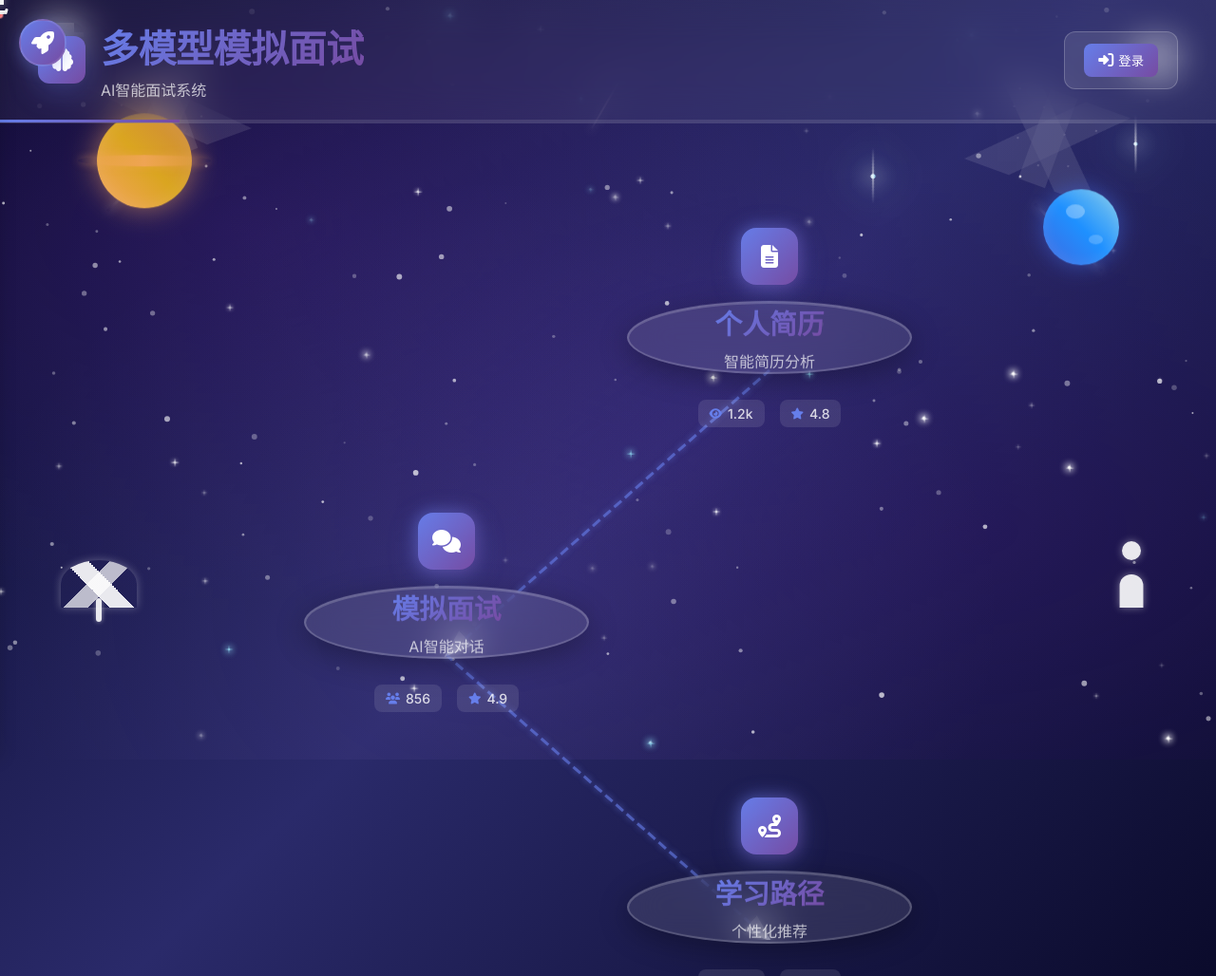
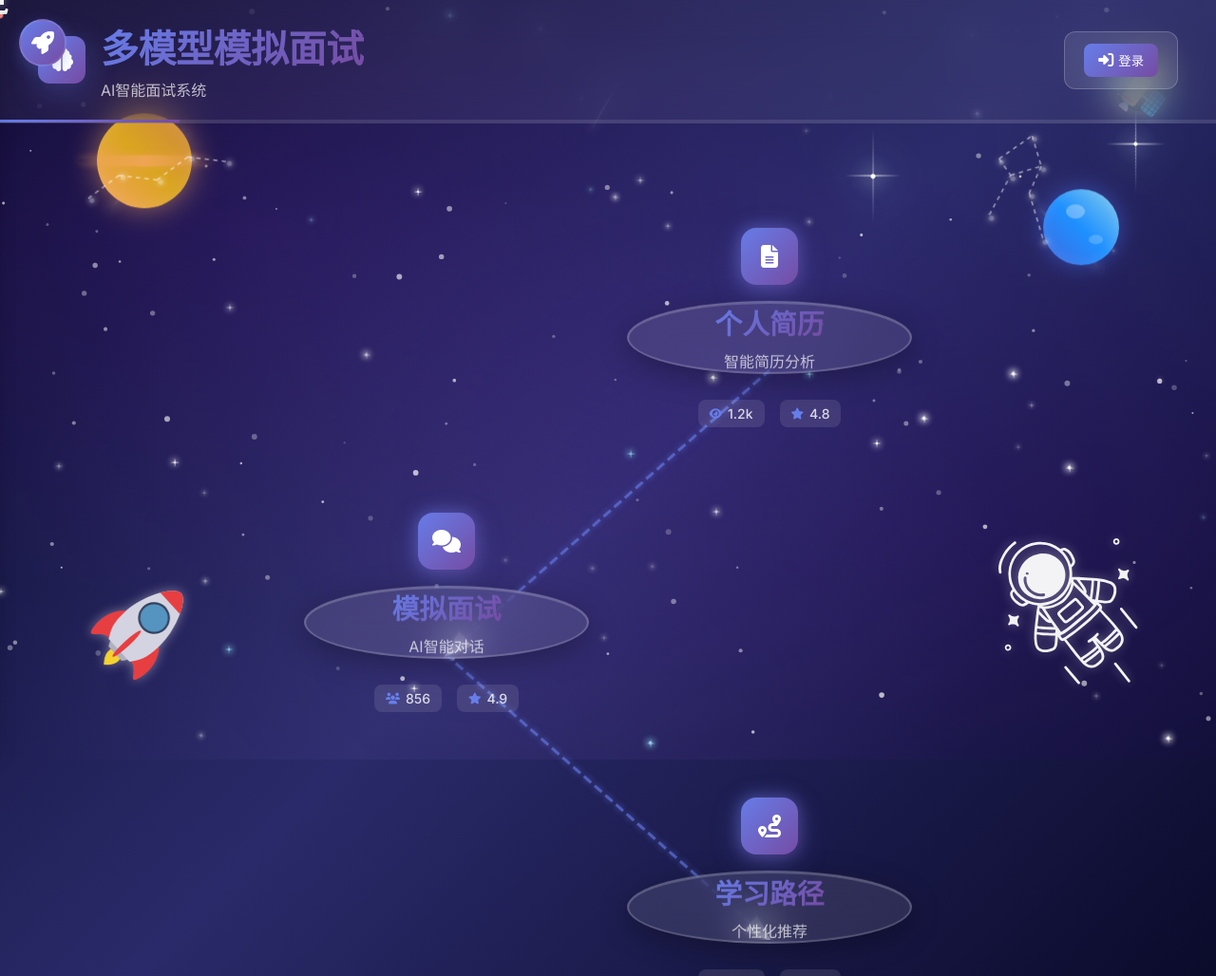
Before and after one commit to Oo-jackson-oO/AI-interview-system, a Flask app: page / in a window 1280 px wide. Shown: the top 1028 px of the page at 95% size. Run offline with Flask 3, Linux system fonts and the light colour scheme.

Commit message:
又改了一点ui

```diff
--- a/static/css/index.css
+++ b/static/css/index.css
@@ -356,125 +356,114 @@ body::before {
 .telescope {
     position: fixed;
     left: 5%;
-    bottom: 20%;
-    width: 80px;
-    height: 50px;
+    bottom: 10%;
+    width: 160px;   /* 放大后尺寸 */
+    height: 100px;
     z-index: 3;
     pointer-events: none;
-}
-
-.telescope::before {
-    content: '';
-    position: absolute;
-    top: 0;
-    left: 0;
-    width: 100%;
-    height: 100%;
-    background:
-        linear-gradient(45deg, transparent 40%, rgba(255, 255, 255, 0.9) 40%, rgba(255, 255, 255, 0.9) 60%, transparent 60%),
-        linear-gradient(-45deg, transparent 40%, rgba(255, 255, 255, 0.7) 40%, rgba(255, 255, 255, 0.7) 60%, transparent 60%);
-    border-radius: 50% 50% 0 0;
-    box-shadow: 0 0 10px rgba(255, 255, 255, 0.3);
-}
-
-.telescope::after {
-    content: '';
-    position: absolute;
-    bottom: -15px;
-    left: 50%;
-    width: 6px;
-    height: 25px;
-    background: rgba(255, 255, 255, 0.9);
-    transform: translateX(-50%);
-    border-radius: 3px;
-    box-shadow: 0 0 5px rgba(255, 255, 255, 0.5);
-}
+
+    background-image: url('/static/火箭02.svg');
+    background-size: contain;
+    background-repeat: no-repeat;
+    background-position: center;
+    opacity: 0.95;
+    filter: drop-shadow(0 0 6px rgba(255, 255, 255, 0.4));
+
+    /* 初始旋转角度设置为顺时针 90° */
+    transform: rotate(90deg);
+    transition: transform 0.3s ease;
+
+    animation: telescopeFloat 4s ease-in-out infinite;
+}
+
+
+
+@keyframes telescopeFloat {
+    0%, 100% {
+        transform: rotate(90deg) translateY(0);
+    }
+    50% {
+        transform: rotate(90deg) translateY(-6px);
+    }
+}
+
+
 
 /* 观星小人 */
 .stargazer {
     position: fixed;
     right: 5%;
-    bottom: 20%;
-    width: 50px;
-    height: 70px;
+    bottom: 4%;
+    width: 180px;
+    height: 240px;
     z-index: 3;
     pointer-events: none;
-}
-
-.stargazer::before {
-    content: '';
-    position: absolute;
-    bottom: 0;
-    left: 50%;
-    width: 25px;
-    height: 35px;
-    background: rgba(255, 255, 255, 0.9);
-    border-radius: 12px 12px 0 0;
-    transform: translateX(-50%);
-    box-shadow: 0 0 8px rgba(255, 255, 255, 0.4);
-}
-
-.stargazer::after {
-    content: '';
-    position: absolute;
-    top: 0;
-    left: 50%;
-    width: 20px;
-    height: 20px;
-    background: rgba(255, 255, 255, 0.9);
-    border-radius: 50%;
-    transform: translateX(-50%);
-    box-shadow: 0 0 8px rgba(255, 255, 255, 0.4);
-}
-
-/* 星座图案 */
+
+    background-image: url('/static/宇航员.svg');
+    background-size: contain;
+    background-repeat: no-repeat;
+    background-position: center;
+    opacity: 0.95;
+
+    /* ✅ 滤镜：反转黑白 + 可选亮度/对比增强 */
+    filter: invert(1) brightness(1.2) contrast(1.1) drop-shadow(0 0 6px rgba(255, 255, 255, 0.4));
+
+    animation: floatStargazer 5s ease-in-out infinite;
+}
+
+
+@keyframes floatStargazer {
+    0%, 100% { transform: translateY(0); }
+    50%      { transform: translateY(-5px); }
+}
+
+.constellation.orion {
+    top: 14%;
+    right: 8%;
+}
+.constellation.big-dipper {
+    top: 15%;
+    left: 8%;
+    transform: rotateZ(-15deg);
+  }
+
 .constellation {
-    position: fixed;
-    width: 150px;
-    height: 100px;
-    z-index: 1;
-    pointer-events: none;
-    opacity: 0.25;
-}
-
-.constellation.big-dipper {
-    top: 8%;
-    left: 8%;
-    transform: rotateZ(-20deg);
-}
-
-.constellation.orion {
-    top: 12%;
-    right: 8%;
-    transform: rotateZ(20deg);
-}
-
-.constellation::before {
-    content: '';
-    position: absolute;
-    width: 100%;
-    height: 100%;
-    background:
-        radial-gradient(1px 1px at 20% 30%, rgba(255, 255, 255, 0.9) 1px, transparent 1px),
-        radial-gradient(1px 1px at 40% 20%, rgba(255, 255, 255, 0.9) 1px, transparent 1px),
-        radial-gradient(1px 1px at 60% 40%, rgba(255, 255, 255, 0.9) 1px, transparent 1px),
-        radial-gradient(1px 1px at 80% 25%, rgba(255, 255, 255, 0.9) 1px, transparent 1px),
-        radial-gradient(1px 1px at 30% 60%, rgba(255, 255, 255, 0.9) 1px, transparent 1px),
-        radial-gradient(1px 1px at 70% 70%, rgba(255, 255, 255, 0.9) 1px, transparent 1px),
-        radial-gradient(1px 1px at 50% 80%, rgba(255, 255, 255, 0.9) 1px, transparent 1px);
-    background-size: 100% 100%;
-}
-
-.constellation::after {
-    content: '';
-    position: absolute;
-    width: 100%;
-    height: 100%;
-    background:
-        linear-gradient(45deg, transparent 40%, rgba(255, 255, 255, 0.4) 40%, rgba(255, 255, 255, 0.4) 60%, transparent 60%),
-        linear-gradient(-45deg, transparent 40%, rgba(255, 255, 255, 0.4) 40%, rgba(255, 255, 255, 0.4) 60%, transparent 60%),
-        linear-gradient(90deg, transparent 40%, rgba(255, 255, 255, 0.4) 40%, rgba(255, 255, 255, 0.4) 60%, transparent 60%);
-}
+  position: absolute;
+  width: 150px;
+  height: 150px;
+  transform: rotateZ(10deg);
+  z-index: 5;
+  pointer-events: none;
+  opacity: 0.9;
+}
+
+.star {
+  position: absolute;
+  width: 6px;
+  height: 6px;
+  background: white;
+  border-radius: 50%;
+  box-shadow: 0 0 6px 2px rgba(255, 255, 255, 0.7);
+}
+
+/* 虚线连接星星 */
+.constellation .lines {
+  position: absolute;
+  top: 0; left: 0;
+  width: 100%; height: 100%;
+  z-index: 1;
+}
+
+.constellation .lines line {
+  stroke: rgba(255, 255, 255, 0.6);
+  stroke-width: 1;
+  stroke-dasharray: 3, 3;
+}
+
+
+
+
+
 
 /* 流星痕迹 */
 .meteor-trail {
@@ -516,47 +505,26 @@ body::before {
 /* 空间站 */
 .space-station {
     position: fixed;
-    width: 50px;
-    height: 25px;
+    width: 80px;
+    height: 80px;
     z-index: 3;
     pointer-events: none;
-}
-
-.space-station.left {
-    top: 3%;
-    left: 3%;
-}
+    background-image: url('/static/空间站.svg'); /* 引用本地 SVG */
+    background-size: contain;
+    background-repeat: no-repeat;
+    background-position: center;
+    opacity: 0.9;
+    filter: drop-shadow(0 0 6px rgba(255, 255, 255, 0.4));
+}
+
+/* 空间站的位置 */
+
 
 .space-station.right {
     top: 6%;
     right: 3%;
 }
 
-.space-station::before {
-    content: '';
-    position: absolute;
-    top: 0;
-    left: 0;
-    width: 100%;
-    height: 100%;
-    background:
-        linear-gradient(90deg, transparent 20%, rgba(255, 255, 255, 0.9) 20%, rgba(255, 255, 255, 0.9) 80%, transparent 80%),
-        linear-gradient(0deg, transparent 40%, rgba(255, 255, 255, 0.7) 40%, rgba(255, 255, 255, 0.7) 60%, transparent 60%);
-    border-radius: 12px;
-    box-shadow: 0 0 15px rgba(255, 255, 255, 0.4);
-}
-
-.space-station::after {
-    content: '';
-    position: absolute;
-    top: 50%;
-    left: 50%;
-    width: 70px;
-    height: 5px;
-    background: linear-gradient(90deg, transparent, rgba(255, 255, 255, 0.7), transparent);
-    transform: translate(-50%, -50%);
-    box-shadow: 0 0 8px rgba(255, 255, 255, 0.3);
-}
 
 
 
@@ -944,6 +912,16 @@ body::before {
 }
 
 /* 流星拖尾效果 */
+.meteor {
+    position: absolute;
+    width: 4px;
+    height: 4px;
+    background: #ffffff;
+    border-radius: 50%;
+    animation: meteorFall 2s linear infinite;
+}
+
+/* 第一条拖尾：斜向 */
 .meteor::before {
     content: '';
     position: absolute;
@@ -956,20 +934,47 @@ body::before {
     animation: meteorTrail 2s linear infinite;
 }
 
+/* 第二条拖尾：交叉方向（可为垂直或水平） */
+.meteor::after {
+    content: '';
+    position: absolute;
+    top: 50%;
+    left: 50%;
+    width: 2px;
+    height: 100px;
+    background: linear-gradient(180deg, transparent, #ffffff, transparent);
+    transform: translate(-50%, -50%) rotate(45deg); /* 可试 135deg 实现正交 */
+    animation: meteorTrail 2s linear infinite;
+}
+
+/* 拖尾动画 */
 @keyframes meteorTrail {
     0% {
         opacity: 0;
-        transform: translate(-50%, -50%) rotate(45deg) scaleX(0);
+        transform: translate(-50%, -50%) rotate(45deg) scaleY(0);
     }
     50% {
         opacity: 1;
-        transform: translate(-50%, -50%) rotate(45deg) scaleX(1);
+        transform: translate(-50%, -50%) rotate(45deg) scaleY(1);
     }
     100% {
         opacity: 0;
-        transform: translate(-50%, -50%) rotate(45deg) scaleX(0);
-    }
-}
+        transform: translate(-50%, -50%) rotate(45deg) scaleY(0);
+    }
+}
+
+/* 流星坠落动画 */
+@keyframes meteorFall {
+    0% {
+        transform: translateX(-100px) translateY(-100px);
+        opacity: 1;
+    }
+    100% {
+        transform: translateX(calc(100vw + 100px)) translateY(calc(100vh + 100px));
+        opacity: 0;
+    }
+}
+
 
 
 
--- a/templates/index.html
+++ b/templates/index.html
@@ -429,15 +429,52 @@
     <div class="planet saturn"></div>
     <div class="planet jupiter"></div>
 
-    <!-- 望远镜 -->
+    <!-- 火箭 -->
     <div class="telescope"></div>
 
     <!-- 观星小人 -->
     <div class="stargazer"></div>
 
     <!-- 星座图案 -->
-    <div class="constellation big-dipper"></div>
-    <div class="constellation orion"></div>
+<div class="constellation orion">
+  <!-- 星星节点 -->
+  <div class="star" style="top: 0%; left: 30%;"></div>   <!-- Bellatrix -->
+  <div class="star" style="top: 20%; left: 40%;"></div>  <!-- Alnilam -->
+  <div class="star" style="top: 40%; left: 35%;"></div>  <!-- Mintaka -->
+  <div class="star" style="top: 30%; left: 20%;"></div>  <!-- Alnitak -->
+  <div class="star" style="top: 60%; left: 10%;"></div>  <!-- Saiph -->
+  <div class="star" style="top: 70%; left: 50%;"></div>  <!-- Rigel -->
+  <div class="star" style="top: 20%; left: 10%;"></div>  <!-- Betelgeuse -->
+
+  <!-- 线段连接（用绝对定位和 transform 绘制虚线） -->
+  <svg class="lines" viewBox="0 0 100 100" preserveAspectRatio="none">
+    <line x1="30" y1="0" x2="40" y2="20" />
+    <line x1="40" y1="20" x2="35" y2="40" />
+    <line x1="20" y1="30" x2="40" y2="20" />
+    <line x1="10" y1="20" x2="20" y2="30" />
+    <line x1="10" y1="20" x2="30" y2="0" />
+    <line x1="10" y1="60" x2="20" y2="30" />
+    <line x1="35" y1="40" x2="50" y2="70" />
+  </svg>
+</div>
+<div class="constellation big-dipper">
+    <!-- 星星节点 -->
+    <div class="star" style="top: 20%; left: 0%;"></div>    <!-- 星1 -->
+    <div class="star" style="top: 10%; left: 25%;"></div>   <!-- 星2 -->
+    <div class="star" style="top: 20%; left: 50%;"></div>   <!-- 星3 -->
+    <div class="star" style="top: 10%; left: 75%;"></div>   <!-- 星4 -->
+    <div class="star" style="top: 20%; left: 100%;"></div>  <!-- 星5 -->
+
+    <!-- 连接线 -->
+    <svg class="lines" viewBox="0 0 100 100" preserveAspectRatio="none">
+      <line x1="0" y1="20" x2="25" y2="10" />
+      <line x1="25" y1="10" x2="50" y2="20" />
+      <line x1="50" y1="20" x2="75" y2="10" />
+      <line x1="75" y1="10" x2="100" y2="20" />
+    </svg>
+  </div>
+
+
 
     <!-- 流星痕迹 -->
     <div class="meteor-trail left"></div>
@@ -445,7 +482,6 @@
     <div class="meteor-trail center"></div>
 
     <!-- 空间站 -->
-    <div class="space-station left"></div>
     <div class="space-station right"></div>
 
     <!-- 主要内容 -->
```
Also changed, not shown: uploads/yangyang/yangyang_简历_3.txt (added, +133 -0 lines), user_data.json (+10 -0 lines), static/宇航员.svg (added), static/火箭02.svg (added), static/空间站.svg (added).
